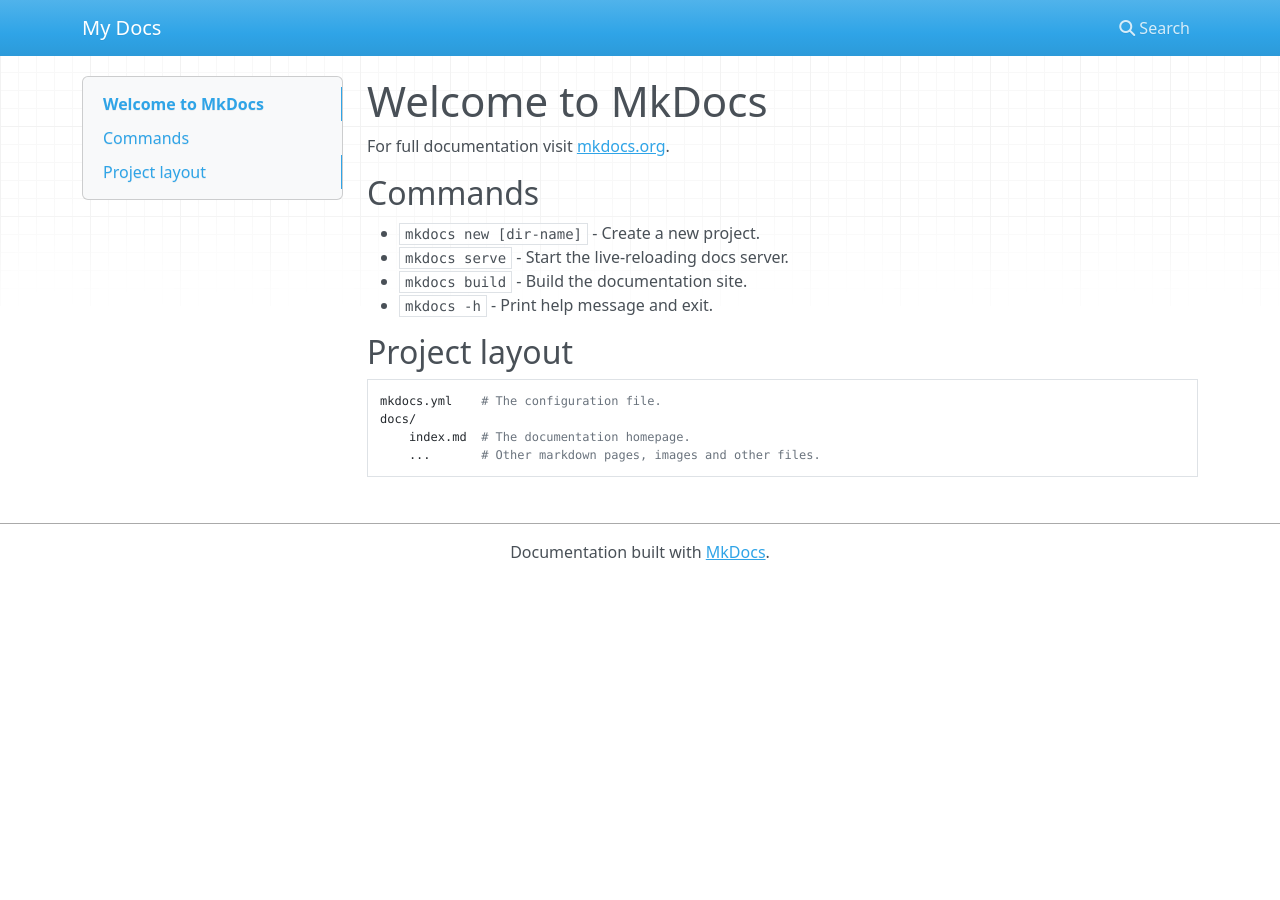
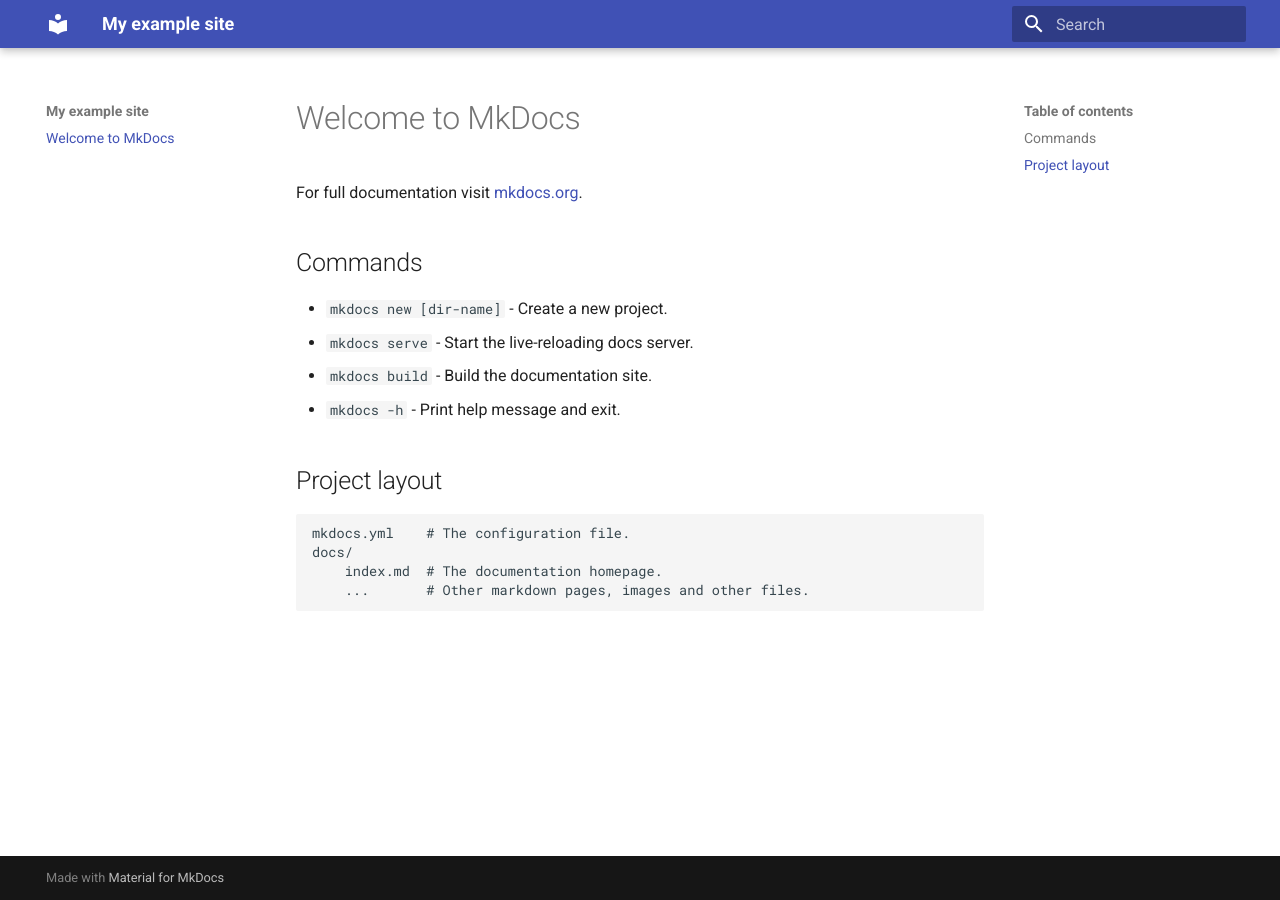
Before and after one commit to patnr/mkdocs-material, an MkDocs documentation site: the page built from docs/index.md, in a window 1280 px wide. Built offline with MkDocs 1.6.1 and Material for MkDocs 9.7.7, drawn with Linux system fonts in a browser that asks for light colours; nearby versions of some CDN libraries.

Commit message:
Config mkdocs-material

```diff
--- a/mkdocs.yml
+++ b/mkdocs.yml
@@ -1 +1,4 @@
-site_name: My Docs
+site_name: My example site
+site_url: https://mydomain.org/mysite
+theme:
+  name: material
```
